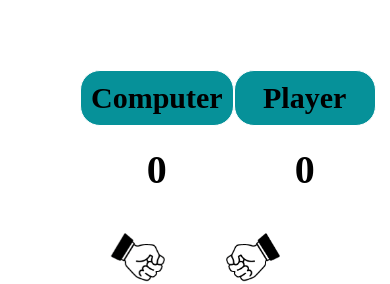
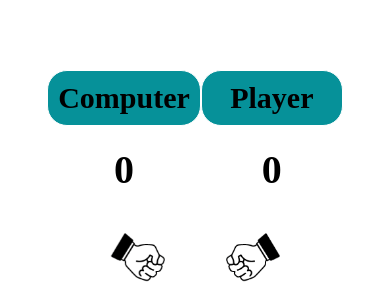
Before and after one commit to hamdyAbdelazeim/Rock-Paper-Scissors--react.js, a React (Create React App) app: page /game in a window 390 px wide. Shown: the part 120-404 px from the top of the page. Built offline with nearby package versions, Linux system fonts and the light colour scheme.

Commit message:
solving  some responsive

```diff
--- a/src/pages/Game/game.css
+++ b/src/pages/Game/game.css
@@ -114,16 +114,6 @@
   }
 }
 
-/* break poients screen  */
-@media only screen and (max-width: 768px) {
-  .hand {
-    width: 100px;
-  }
-  .bottom button {
-    font-size: 10px;
-  }
-}
-
 @keyframes shakePlayer {
   0%,
   100% {
@@ -187,3 +177,24 @@
 .celebrate {
   animation: celebrate 0.5s ease-in-out;
 }
+
+/* break poients screen  */
+@media only screen and (max-width: 768px) {
+  .hand {
+    width: 100px;
+  }
+  .bottom button {
+    font-size: 10px;
+  }
+}
+@media only screen and (max-width: 500px) {
+  .top {
+    justify-content: center;
+  }
+  .bottom {
+    justify-content: space-around;
+  }
+  .bottom img {
+    width: 50px !important;
+  }
+}
```
